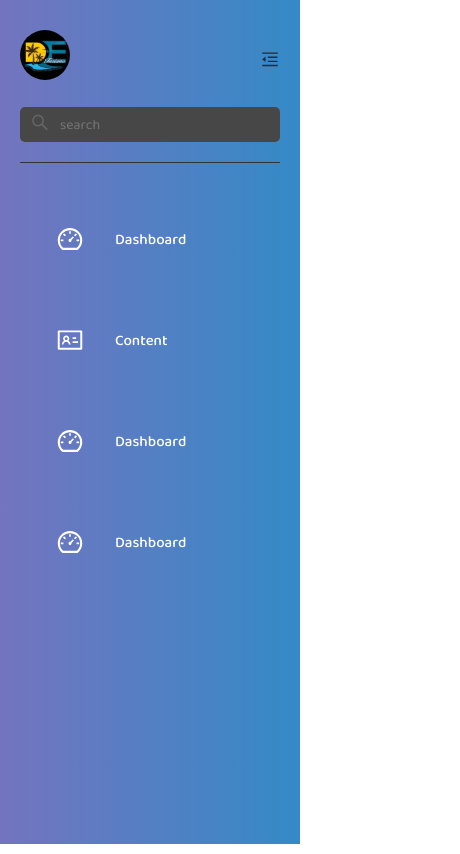
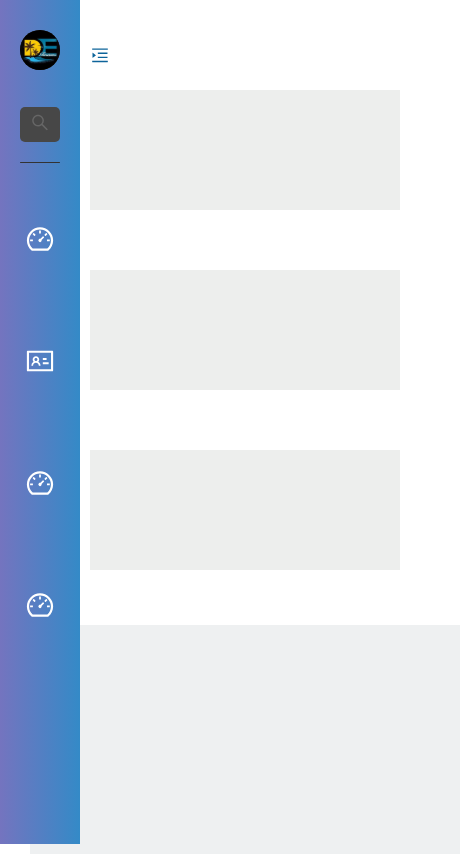
Before and after one commit to HEINRICK7/travel_booking_app, a React (Create React App) app: page /dashboard in a window 390 px wide. Shown: the whole page, 460 px wide, since content can reach past the window. Built offline with nearby package versions, Linux system fonts and the light colour scheme; sample sign-in values are in the browser's storage.

Commit message:
update pages

```diff
--- a/src/Components/Sidebar/index.jsx
+++ b/src/Components/Sidebar/index.jsx
@@ -11,7 +11,7 @@ import { AiOutlineMenuFold,
     } from 'react-icons/ai'
 
 const Sidebar = () => {
-    const [ inactive, setInactive] = useState(false)
+    const [ inactive, setInactive] = useState(true)
   return (
       <div className={`sidebar_menu ${inactive ? "inactive" : ""}`} >
           <div className="top_section">
@@ -19,7 +19,7 @@ const Sidebar = () => {
                 <img src={Logo} alt="logo" />
             </div>
             <div onClick={() => {setInactive(!inactive)}} className="toggle_menu_btn">
-                {!inactive ? <AiOutlineMenuFold /> : <AiOutlineMenuUnfold/>}
+                {!inactive ? <AiOutlineMenuFold style={{color:'#FFFFFF'}}/> : <AiOutlineMenuUnfold style={{color:'#0d649a'}}/>}
             </div>
             <div className="search_controller">
                 <button className="search_btn" >
--- a/src/Components/Sidebar/sidebar.css
+++ b/src/Components/Sidebar/sidebar.css
@@ -28,6 +28,11 @@
     max-width: 100%;
     max-height:100%;
     border-radius:50%
+}
+.sidebar_menu.inactive .top_section .logo_sidebar img {
+    width: 40px;
+    height: 40px;
+    background:#333;
 }
 .sidebar_menu .top_section .toggle_menu_btn {
     color: #2a2a2a;
@@ -86,6 +91,12 @@
     font-size: 15px;
     font-weight: 500;
     line-height:48px;
+    margin: 20px;
+}
+.sidebar_menu.inactive .main_menu .menu_item {
+   margin: 0;
+   padding-bottom:20px;
+
 }
 .sidebar_menu .main_menu .menu_item .menu_icon {
     display: inline-block;
@@ -126,7 +137,7 @@
         padding: 20px;
         margin: 10px 10px;
     }
-    .sidebar_menu .main_menu  ul li .menu_item  .menu_icon {
+    .sidebar_menu .main_menu .menu_item  .menu_icon {
 
         position: relative;
         margin:0 40px ;
--- a/src/pages/Dashboard/dashboard.css
+++ b/src/pages/Dashboard/dashboard.css
@@ -0,0 +1,109 @@
+.dashboard{
+    display: grid;
+
+}
+.dashboard_container {
+    display: grid;
+    width: auto;
+    height: 100vh;
+    grid-area: dashboard_container;
+
+}
+.dashboard_sidebar{
+    grid-area: dashboard_sidebar;
+}
+.main_section{
+   display: grid;
+   max-width: 100%;
+   margin: 10px;
+
+}
+.dashboard {
+
+    grid-template-columns: 5% 95%;
+    grid-template-areas:
+
+            "dashboard_sidebar dashboard_container"
+            ;
+}
+.main_section .cards_values {
+
+    grid-area: cards;
+}
+.main_section .section_details_approved {
+    grid-area: section_details_approved;
+}
+.main_section .cards_section_right {
+    grid-area: cards_section_right;
+}
+.main_section .cards_values{
+    height: 0;
+}.main_section .cards_values{
+    height: 0;
+}
+.section_details_approved {
+
+    background: rgba(237, 239, 240, 0.933);
+}
+.main_section .cards_section_right {
+
+    background: rgba(237, 239, 240, 0.933);
+}
+.main_section {
+	grid-template-areas:
+		"cards cards cards "
+		"section_details_approved section_details_approved cards_section_right"
+        "section_details_approved section_details_approved cards_section_right"
+		;
+    column-gap: 30px;
+}
+.main_section .cards_values .cards {
+    display: grid;
+    justify-content: flex-end;
+}
+.main_section .cards_values .cards ul{
+    display: grid;
+    grid-template-columns: 1fr 1fr 1fr;
+}
+.main_section .cards_values .cards .item_card {
+
+    width: 310px;
+    height: 120px;
+    margin:30px 50px;
+    background: #edeeed;
+
+}
+@media screen and (max-width: 960px){
+
+    .main_section {
+        width:100%;
+        height: 100vh;
+        grid-template-areas:
+            "cards cards "
+            "section_details_approved section_details_approved"
+            "cards_section_right cards_section_right"
+            ;
+        column-gap: 30px;
+    }
+    .main_section .cards_values .cards ul{
+        display: grid;
+        grid-template-columns: 1fr;
+    }
+
+    .main_section .cards_values .cards {
+        display: grid;
+        justify-content: center;
+    }
+    .main_section .cards_values{
+        width: auto;
+        height: 400px;
+        margin: 50px 0;
+    }
+    .section_details_approved {
+
+    }
+    .main_section .cards_section_right {
+
+
+    }
+}
--- a/src/pages/Dashboard/index.jsx
+++ b/src/pages/Dashboard/index.jsx
@@ -1,10 +1,34 @@
 import React from 'react';
 import Sidebar from '../../Components/Sidebar/index'
+
+import './dashboard.css';
+
+
 const Dashboard = () => {
     return (
-        <div>
-            < Sidebar />
-            <p>Dashboard</p>
+        <div className="dashboard">
+            <div className="dashboard_sidebar">
+                < Sidebar />
+            </div>
+            <div className="dashboard_container">
+                <div className="main_section">
+                    <div className="cards_values">
+                        <div className="cards">
+                            <ul>
+                                <li className="item_card"></li>
+                                <li className="item_card"></li>
+                                <li className="item_card"></li>
+                            </ul>
+                        </div>
+                    </div>
+                    <div className="section_details_approved">
+
+                    </div>
+                    <div className="cards_section_right">
+
+                    </div>
+                </div>
+            </div>
         </div>
     );
 }
```
